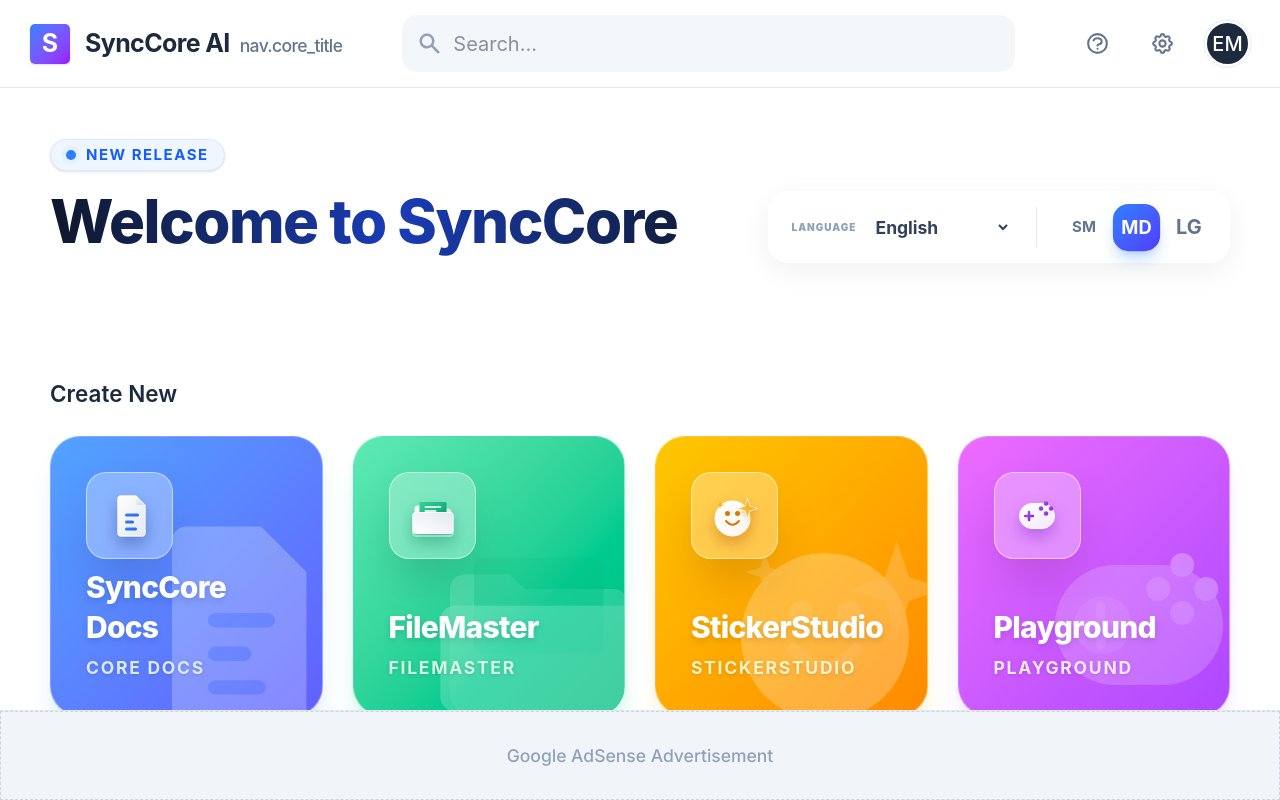
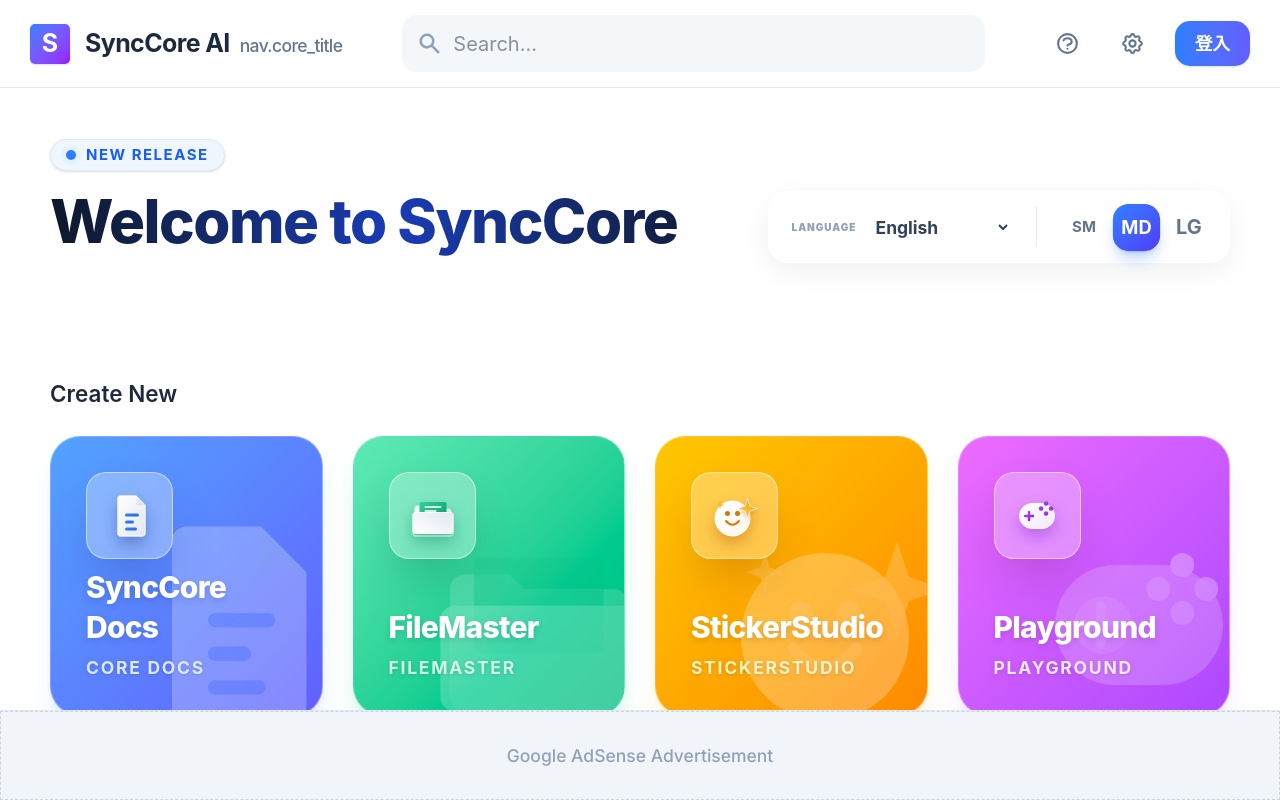
Before and after one commit to william01alltech-hue/ai-office-pwa, a React (Vite) app: page / in a window 1280 px wide. Built offline with nearby package versions, Linux system fonts and the light colour scheme; no server answers.

Commit message:
feat: add login button to Dashboard header

```diff
--- a/src/pages/Dashboard.tsx
+++ b/src/pages/Dashboard.tsx
@@ -2,6 +2,7 @@
 import { useNavigate } from 'react-router-dom';
 import { useFileSystem } from '../contexts/FileSystemContext';
 import { useAppContext } from '../contexts/AppContext';
+import { useAuth } from '../contexts/AuthContext';
 import { SettingsModal } from '../components/SettingsModal';
 
 const Dashboard: React.FC = () => {
@@ -9,6 +10,7 @@
   const [searchQuery, setSearchQuery] = useState('');
   const { files, deleteFile } = useFileSystem();
   const { fontSize, setFontSize, aiLanguage, setAiLanguage, t, setShowSettingsModal } = useAppContext();
+  const { currentUser, logout } = useAuth();
   const [deferredPrompt, setDeferredPrompt] = useState<any>(null);
   const [activeModal, setActiveModal] = useState<string | null>(null);
 
@@ -83,9 +85,31 @@
           <button onClick={() => setShowSettingsModal(true)} className="p-2 hover:bg-slate-100 rounded-full hover:text-slate-800 transition-colors">
             <svg xmlns="http://www.w3.org/2000/svg" className="h-5 w-5" fill="none" viewBox="0 0 24 24" stroke="currentColor"><path strokeLinecap="round" strokeLinejoin="round" strokeWidth={2} d="M10.325 4.317c.426-1.756 2.924-1.756 3.35 0a1.724 1.724 0 002.573 1.066c1.543-.94 3.31.826 2.37 2.37a1.724 1.724 0 001.065 2.572c1.756.426 1.756 2.924 0 3.35a1.724 1.724 0 00-1.066 2.573c.94 1.543-.826 3.31-2.37 2.37a1.724 1.724 0 00-2.572 1.065c-.426 1.756-2.924 1.756-3.35 0a1.724 1.724 0 00-2.573-1.066c-1.543.94-3.31-.826-2.37-2.37a1.724 1.724 0 00-1.065-2.572c-1.756-.426-1.756-2.924 0-3.35a1.724 1.724 0 001.066-2.573c-.94-1.543.826-3.31 2.37-2.37.996.608 2.296.07 2.572-1.065z" /><path strokeLinecap="round" strokeLinejoin="round" strokeWidth={2} d="M15 12a3 3 0 11-6 0 3 3 0 016 0z" /></svg>
           </button>
-          <div className="w-9 h-9 rounded-full bg-slate-800 flex items-center justify-center text-white font-medium cursor-pointer shadow-sm border-2 border-white ring-2 ring-slate-100">
-            EM
-          </div>
+
+          {currentUser ? (
+            <div className="flex items-center gap-2 relative group">
+              {currentUser.photoURL ? (
+                <img src={currentUser.photoURL} alt="Avatar" className="w-9 h-9 rounded-full shadow-sm border-2 border-white ring-2 ring-slate-100 cursor-pointer" />
+              ) : (
+                <div className="w-9 h-9 rounded-full bg-slate-800 flex items-center justify-center text-white font-medium cursor-pointer shadow-sm border-2 border-white ring-2 ring-slate-100">
+                  {currentUser.email?.charAt(0).toUpperCase()}
+                </div>
+              )}
+              <button
+                onClick={logout}
+                className="absolute right-0 top-10 w-max hidden group-hover:block bg-white dark:bg-slate-800 border border-slate-200 dark:border-slate-700 shadow-lg rounded-lg px-4 py-2 text-sm text-slate-700 dark:text-white hover:bg-slate-50 dark:hover:bg-slate-700 z-50"
+              >
+                登出
+              </button>
+            </div>
+          ) : (
+            <button
+              onClick={() => navigate('/login')}
+              className="text-sm font-bold text-white bg-gradient-to-r from-blue-500 to-indigo-500 px-4 py-2 rounded-xl shadow-sm hover:from-blue-600 hover:to-indigo-600 transition-all hover:-translate-y-0.5"
+            >
+              登入
+            </button>
+          )}
         </div>
       </header>
 
```
